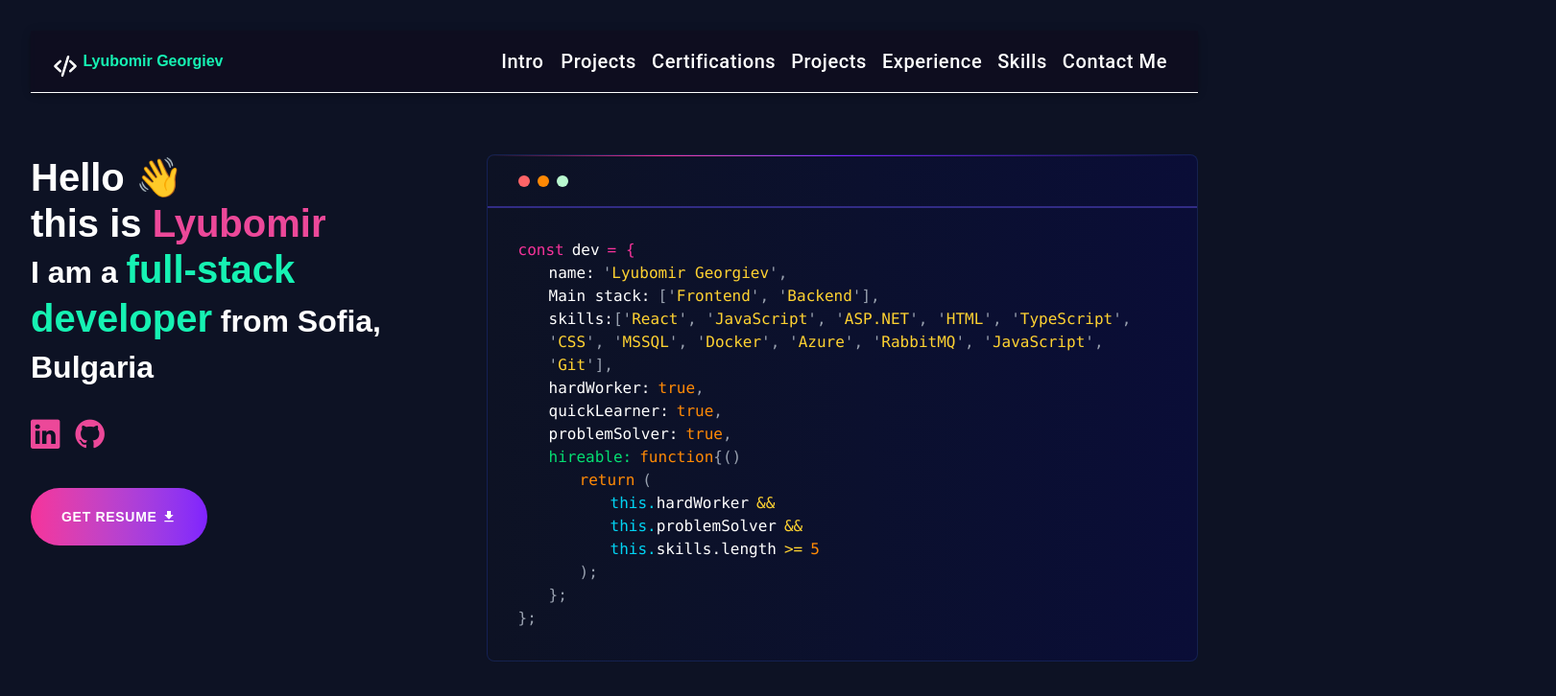
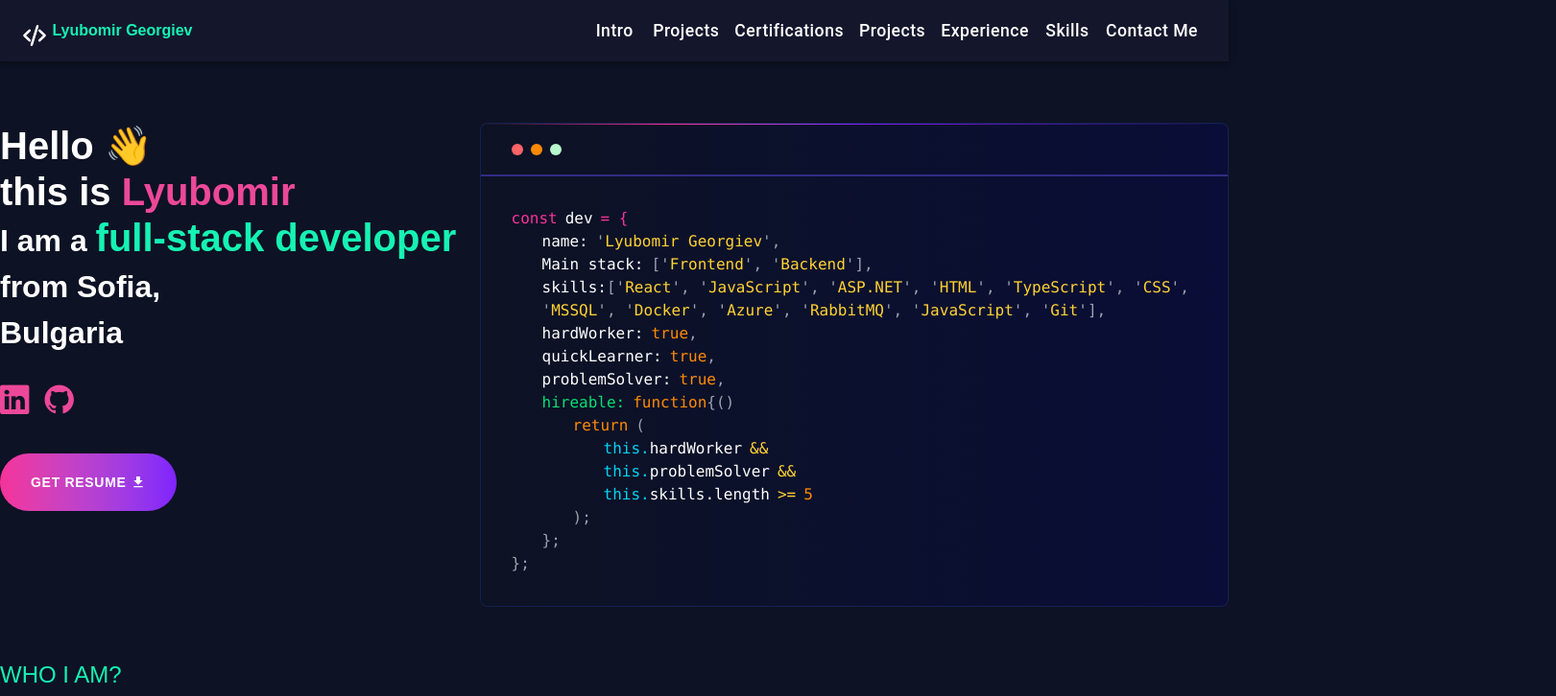
Before and after one commit to lyubomir2712/Portfolio, a React (Vite) app: page / in a window 1280 px wide. Shown: the top 726 px of the page at 96% size, 1621 px wide, since content can reach past the window. Built offline with nearby package versions, Linux system fonts and the light colour scheme.

Commit message:
made more changes to navbar

```diff
--- a/src/App.css
+++ b/src/App.css
@@ -1,7 +1,7 @@
 #root {
-  max-width: 1280px;
+  /*max-width: 1280px;*/
   margin: 0 auto;
-  padding: 2rem 2rem 0 2rem;
+  padding: 0;
   text-align: center;
 }
 
--- a/src/Components/Navbar/Navbar.css
+++ b/src/Components/Navbar/Navbar.css
@@ -21,7 +21,6 @@
 }
 
 .navbar{
-    border-bottom: 1px solid white;
     backdrop-filter: blur(2px);
     z-index: 1000;
     -webkit-backdrop-filter: blur(2px);
@@ -32,8 +31,7 @@
 }
 
 .navbar .nav-link:hover{
-    background-color: rgba(255, 255, 255, 0.24);
-    border-radius: 0.3rem;
+    color: deeppink;
 }
 
 .navbar-name{
@@ -45,6 +43,7 @@
 
 .nav-link{
     color: white;
+    transition: color 0.3s ease;
 }
 
 .bi-code-slash{
--- a/src/Components/Navbar/Navbar.jsx
+++ b/src/Components/Navbar/Navbar.jsx
@@ -8,7 +8,7 @@ import './Navbar.css';
 export default function Navbar() {
     return (
         <Box sx={{ flexGrow: 1 }}>
-            <AppBar className={"navbar"} position="static" sx={{ width: '100%', backgroundColor: '#100d1ead', paddingLeft: '0'}}>
+            <AppBar className={"navbar"} position="static" sx={{ width: '100%', backgroundColor: '#14172c', paddingLeft: '0', marginTop: '0'}}>
                 <Toolbar sx={{padding: 0}}>
                     <div className="logo-name-container"><i className="bi bi-code-slash logo"></i>
                     <h3 className={"navbar-name"}>Lyubomir Georgiev</h3>
@@ -17,37 +17,37 @@ export default function Navbar() {
                     </Typography>
                     <a className="nav-link" href="#introduction-section"><Button className={"navbar-item"} color="white"
                                                                                  style={{
-                                                                                     fontSize: "1.25rem",
+                                                                                     fontSize: "1.1rem",
                                                                                      textTransform: "none"
                                                                                  }}>Intro</Button></a>
                     <a className="nav-link" href="#projects-section"><Button className={"navbar-item"} color="white"
                                                                              style={{
-                                                                                 fontSize: "1.25rem",
+                                                                                 fontSize: "1.1rem",
                                                                                  textTransform: "none"
                                                                              }}>Projects</Button></a>
                     <a className="nav-link" href="#certification-section"><Button className={"navbar-item"} color="white"
                                                                              style={{
-                                                                                 fontSize: "1.25rem",
+                                                                                 fontSize: "1.1rem",
                                                                                  textTransform: "none"
                                                                              }}>Certifications</Button></a>
                     <a className="nav-link" href="#projects-section"><Button className={"navbar-item"} color="white"
                                                                                   style={{
-                                                                                      fontSize: "1.25rem",
+                                                                                      fontSize: "1.1rem",
                                                                                       textTransform: "none"
                                                                                   }}>Projects</Button></a>
                     <a className="nav-link" href="#experience-section"><Button className={"navbar-item"} color="white"
                                                                              style={{
-                                                                                 fontSize: "1.25rem",
+                                                                                 fontSize: "1.1rem",
                                                                                  textTransform: "none"
                                                                              }}>Experience</Button></a>
                     <a className="nav-link" href="#skills-section"><Button className={"navbar-item"} color="white"
                                                                                style={{
-                                                                                   fontSize: "1.25rem",
+                                                                                   fontSize: "1.1rem",
                                                                                    textTransform: "none"
                                                                                }}>Skills</Button></a>
                     <a className="nav-link" href="#contact-section"><Button className={"navbar-item"} color="white"
                                                                             style={{
-                                                                                fontSize: "1.25rem",
+                                                                                fontSize: "1.1rem",
                                                                                 textTransform: "none"
                                                                             }}>Contact Me</Button></a>
                 </Toolbar>
```
